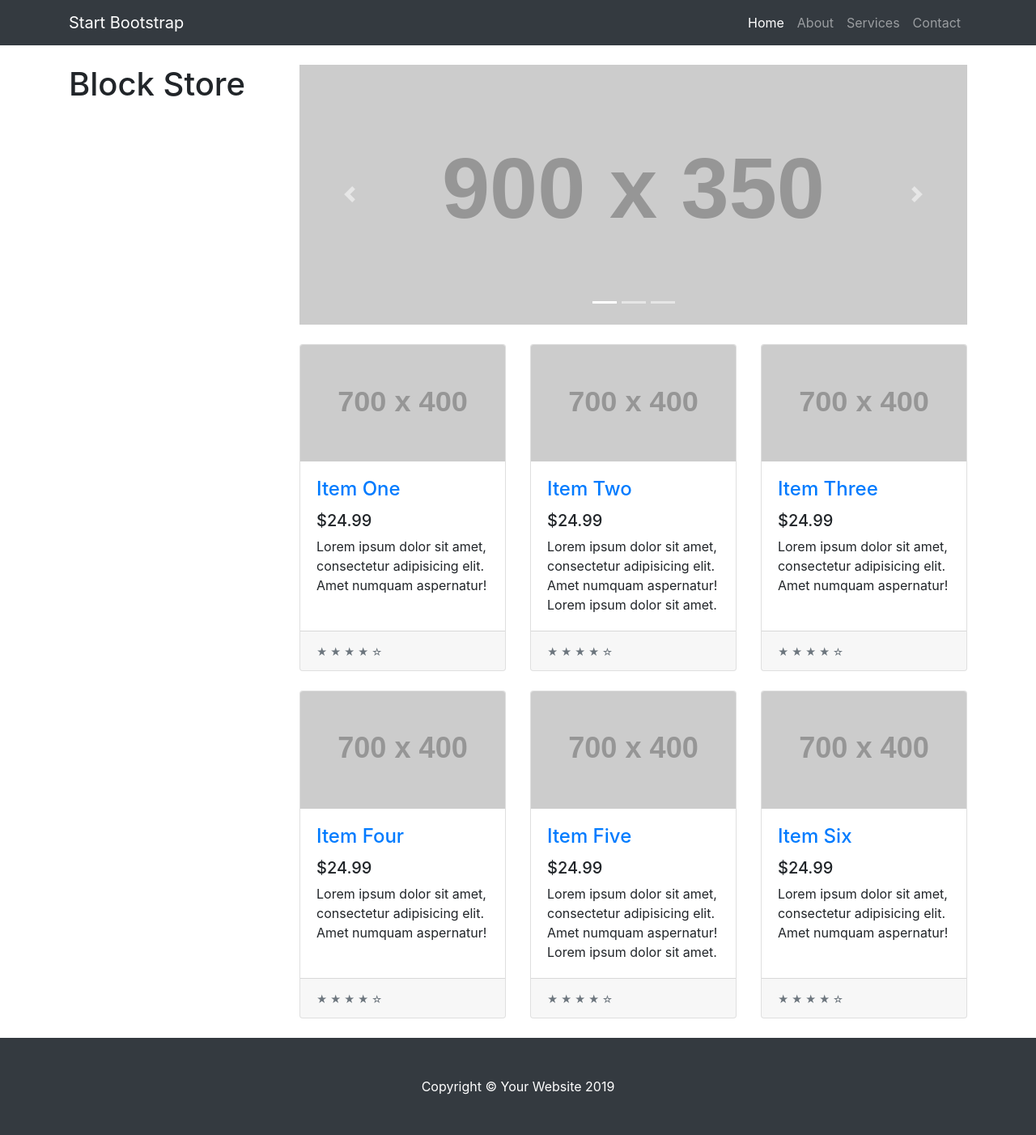
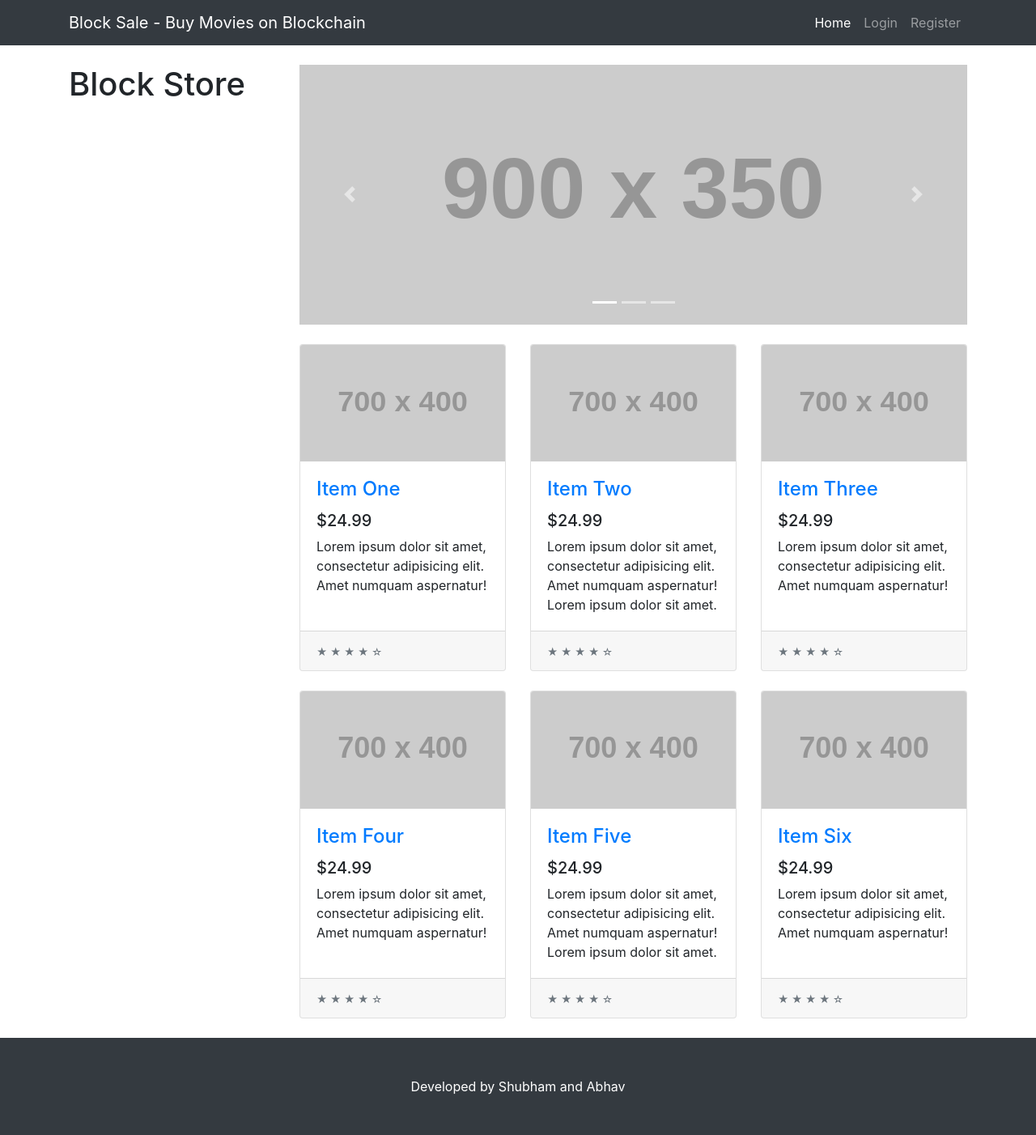
Before and after one commit to shubhamprk175/block_sale, a Django app: page / in a window 1280 px wide. Shown: the whole page at 81% size. Run offline with Django 3.2, Linux system fonts and the light colour scheme; grey boxes labelled with a size stand in for pictures from a placeholder-image service; some libraries are stand-ins or nearby versions.

Commit message:
Index html Changes

```diff
--- a/templates/base.html
+++ b/templates/base.html
@@ -9,7 +9,7 @@
   <meta name="description" content="">
   <meta name="author" content="">
 
-  <title>Shop Homepage - Start Bootstrap Template</title>
+  <title>Block Sale - Buy Movies on Blockchain</title>
 
   <!-- Bootstrap core CSS -->
   <link href="{% static 'vendor/bootstrap/css/bootstrap.min.css' %}" rel="stylesheet">
--- a/templates/partials/_footer.html
+++ b/templates/partials/_footer.html
@@ -1,7 +1,7 @@
 <!-- Footer -->
   <footer class="py-5 bg-dark">
     <div class="container">
-      <p class="m-0 text-center text-white">Copyright &copy; Your Website 2019</p>
+      <p class="m-0 text-center text-white">Developed by Shubham and Abhav</p>
     </div>
     <!-- /.container -->
   </footer>
--- a/templates/partials/_navbar.html
+++ b/templates/partials/_navbar.html
@@ -1,7 +1,7 @@
 <!-- Navigation -->
   <nav class="navbar navbar-expand-lg navbar-dark bg-dark fixed-top">
     <div class="container">
-      <a class="navbar-brand" href="#">Start Bootstrap</a>
+      <a class="navbar-brand" href="#">Block Sale - Buy Movies on Blockchain</a>
       <button class="navbar-toggler" type="button" data-toggle="collapse" data-target="#navbarResponsive" aria-controls="navbarResponsive" aria-expanded="false" aria-label="Toggle navigation">
         <span class="navbar-toggler-icon"></span>
       </button>
@@ -12,15 +12,24 @@
               <span class="sr-only">(current)</span>
             </a>
           </li>
+          {% if user.is_authenticated %}
+            <li class="nav-item">
+              <a class="nav-link" href="#">{user.username}}</a>
+            </li>
+            <li class="nav-item">
+              <a class="nav-link" href="#">Cart</a>
+            </li>
+            <li class="nav-item">
+              <a class="nav-link" href="/logout">Logout</a>
+            </li>
+          {% else %}
           <li class="nav-item">
-            <a class="nav-link" href="#">About</a>
+            <a class="nav-link" href="/login">Login</a>
           </li>
           <li class="nav-item">
-            <a class="nav-link" href="#">Services</a>
+            <a class="nav-link" href="/register">Register</a>
           </li>
-          <li class="nav-item">
-            <a class="nav-link" href="#">Contact</a>
-          </li>
+          {% endif %}
         </ul>
       </div>
     </div>
```
